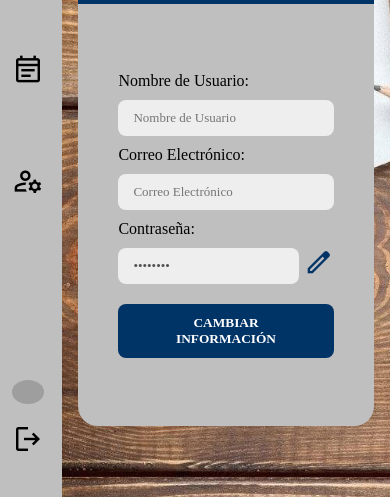
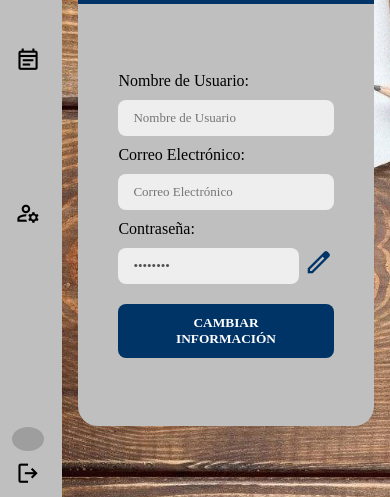
Before and after one commit to SergioGalarzaCarmona/Log_Inventory, a Django app: template templates/Users/profile.html in a window 390 px wide. Shown: the part 347-844 px from the top of the page. Run offline with Django 5.2, Linux system fonts and the light colour scheme; the template is opened without the code that fills it: values that come from a table or form of the project are taken from there, others are empty; grey boxes are pictures that could not be loaded.

Commit message:
Update sidebar styles and HTML structure for improved responsiveness and visual consistency

```diff
--- a/static/CSS/sideBarStyles.css
+++ b/static/CSS/sideBarStyles.css
@@ -27,9 +27,9 @@
 
 .sidebar__tools {
     position: relative;
-    padding-top: 10px;
-    padding-bottom: 10px;
-    margin-bottom: 10px;
+    padding-top: 12px;
+    padding-bottom: 12px;
+    margin-bottom: 8px;
     border-top: 3px solid #fff;
     border-bottom: 2px solid #fff;
     border-radius: 10px;
@@ -37,7 +37,7 @@
 
 .sidebar__tools > p {
     position: absolute;
-    padding: 0 5px;
+    padding: 0 3px;
     top: -20px;
     left: 40px;
     font-size: 1rem;
@@ -49,7 +49,7 @@
     cursor: pointer;
 }
 
-.sidebar__tools span {
+.sidebar__tools p > span {
     position: relative;
     top: 5px;
 }
@@ -59,48 +59,57 @@
     display: flex;
     align-items: center;
     text-transform: uppercase;
-    font-size: .9rem;
+    font-size: .8rem;
     padding-right: 6px;
     color: var(--dark-color);
     position: relative;
     transition: border-radius .4s;
 }
 
-.sidebar__item-link:hover {
+.sidebar__item-link:hover, .active {
     background-color: var(--bg-color);
     border-radius: 36px 0 0 36px;
+}
+
+.active {
+    opacity: 0.8;
 }
 
 .sidebar__item-link::before, .sidebar__item-link::after {
     content: '';
     position: absolute;
     right: 0;
-    width: 18px;
-    height: 18px;
+    width: 13px;
+    height: 13px;
     background-color: transparent;
     transition: border-radius .4s;
 }
 
-.sidebar__item-link:hover::before {
-    top: -18px;
+.sidebar__item-link:hover::before, .active::before {
+    top: -13px;
     border-bottom-right-radius: 25px;
     box-shadow: 4px 4px 0 4px var(--bg-color);
 }
 
-.sidebar__item-link:hover::after {
-    bottom: -18px;
+.sidebar__item-link:hover::after, .active::after {
+    bottom: -13px;
     border-top-right-radius: 25px;
     box-shadow: 4px -4px 0 4px var(--bg-color);
 }
 
 .sidebar__item-link > span {
-    padding: 12px;
-    font-size: 2rem;
+    padding: 10px calc(12px + 0.2rem);
+    font-size: 1.6rem;
 }
 
 .sidebar__item-link {
     color: inherit;
     text-decoration: none;
+}
+
+.sidebar__profile {
+    position: relative;
+    top: 20px;
 }
 
 .sidebar__profile img {
@@ -116,7 +125,6 @@
 
 .item--profile {
     width: 100%;
-    padding: 7.5px;
     padding-left: 12px;
     padding-right: 0;
 }
@@ -222,3 +230,23 @@ input[type="checkbox"]:checked ~ label::before, input[type="checkbox"]:checked ~
     color: var(--bg-color);
     font-weight: bold;
 }
+
+
+@media (max-width: 600px) {
+    .sidebar {
+        padding: 0;
+    }
+
+    .sidebar__nav {
+        justify-content: flex-start;
+        padding-top: calc(2rem + 44.78px);
+    }
+
+    .sidebar__nav > ul {
+        justify-content: space-between;
+    }
+
+    .sidebar__profile {
+        top: 0;
+    }
+}
--- a/templates/Users/sideBar.html
+++ b/templates/Users/sideBar.html
@@ -60,7 +60,7 @@
                 </a>
             </li>
             <li class="sidebar__item">
-                <a href="#" class="sidebar__item-link">
+                <a href="#" class="sidebar__item-link active">
                     <span class="material-symbols-outlined">partner_exchange</span>
                     <p>Prestamos</p>
                 </a>
```
Also changed, not shown: media/subprofiles_groups_images/cinencia-cognitiva-wide.jpg (added).
